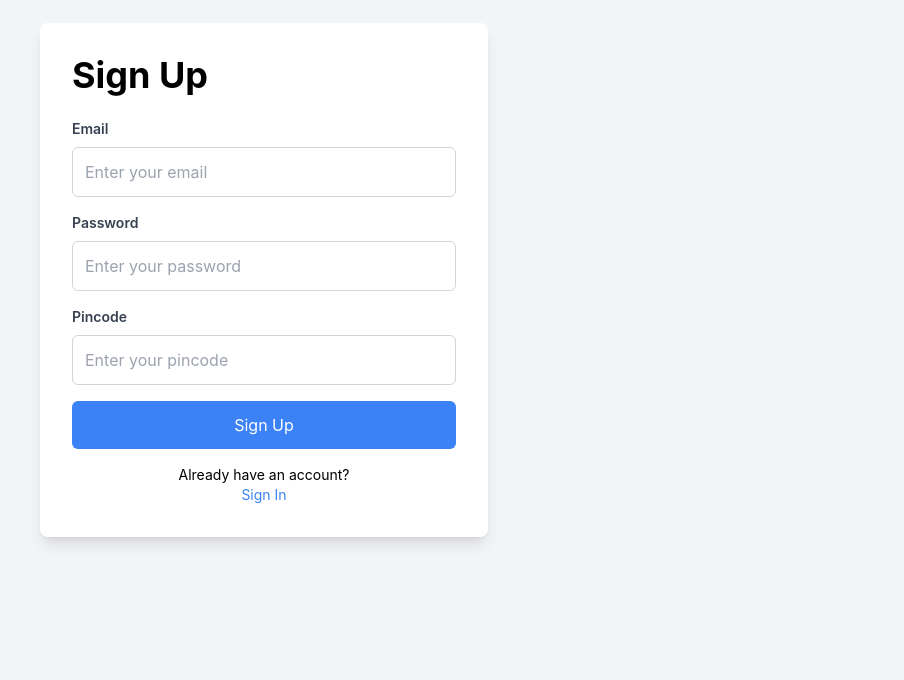
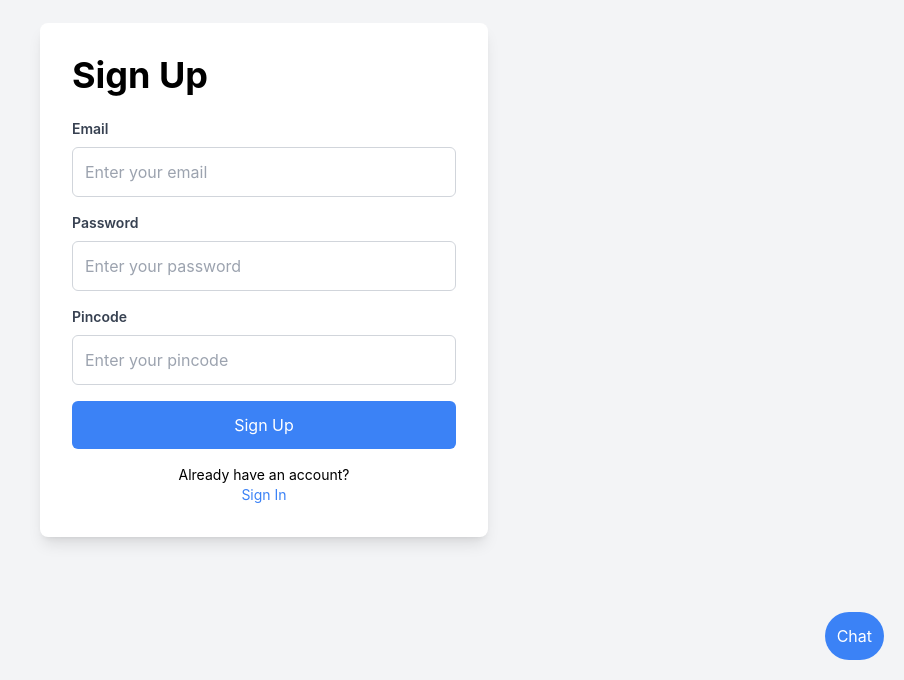
Before and after one commit to RishabhKumar2901/1eq_website, a React (Vite) app: page /signup in a window 1280 px wide. Shown: the part 120-800 px from the top of the page, without its empty margins (376-1280 px from the left). Built offline with nearby package versions, Linux system fonts and the light colour scheme.

Commit message:
add chatbots

```diff
--- a/src/pages/AssignWord.tsx
+++ b/src/pages/AssignWord.tsx
@@ -7,6 +7,7 @@ import { db } from "../Firebase";
 import { doc, updateDoc } from "firebase/firestore";
 import { AppDispatch, RootState } from "../redux/store";
 import Navbar from "../components/Navbar";
+import Chatbot from "./Chatbot";
 
 const AssignWord = () => {
   const [word, setWord] = useState("");
@@ -201,6 +202,8 @@ const AssignWord = () => {
         )}
       </div>
     </div>
+
+    <Chatbot />
     </>
   );
 };
--- a/src/pages/Signin.tsx
+++ b/src/pages/Signin.tsx
@@ -3,6 +3,7 @@ import { useDispatch, useSelector } from "react-redux";
 import { useNavigate } from "react-router-dom";
 import { AppDispatch, RootState } from "../redux/store";
 import { signIn } from "../redux/slices/authSlice";
+import Chatbot from "./Chatbot";
 
 const Signin = () => {
   const [email, setEmail] = useState<string>("");
@@ -83,6 +84,8 @@ const Signin = () => {
           </div>
         </form>
       </div>
+
+      <Chatbot />
     </div>
   );
 };
--- a/src/pages/Signup.tsx
+++ b/src/pages/Signup.tsx
@@ -3,6 +3,7 @@ import { useNavigate } from "react-router-dom";
 import { useDispatch, useSelector } from "react-redux";
 import { AppDispatch, RootState } from "../redux/store";
 import { createUser } from "../redux/slices/authSlice";
+import Chatbot from "./Chatbot";
 
 const SignUp = () => {
   const [email, setEmail] = useState<string>("");
@@ -109,6 +110,8 @@ const SignUp = () => {
           </div>
         </form>
       </div>
+
+      <Chatbot />
     </div>
   );
 };
--- a/src/pages/UserMap.tsx
+++ b/src/pages/UserMap.tsx
@@ -5,6 +5,7 @@ import Papa from "papaparse";
 import { Chart } from "react-google-charts";
 import { PincodeData } from "../PincodeData";
 import Navbar from "../components/Navbar";
+import Chatbot from "./Chatbot";
 
 type PinCodeCount = Record<string, number>;
 
@@ -117,6 +118,8 @@ const UserMap = () => {
         )}
       </div>
     </div>
+
+    <Chatbot />
     </>
   );
 };
```
